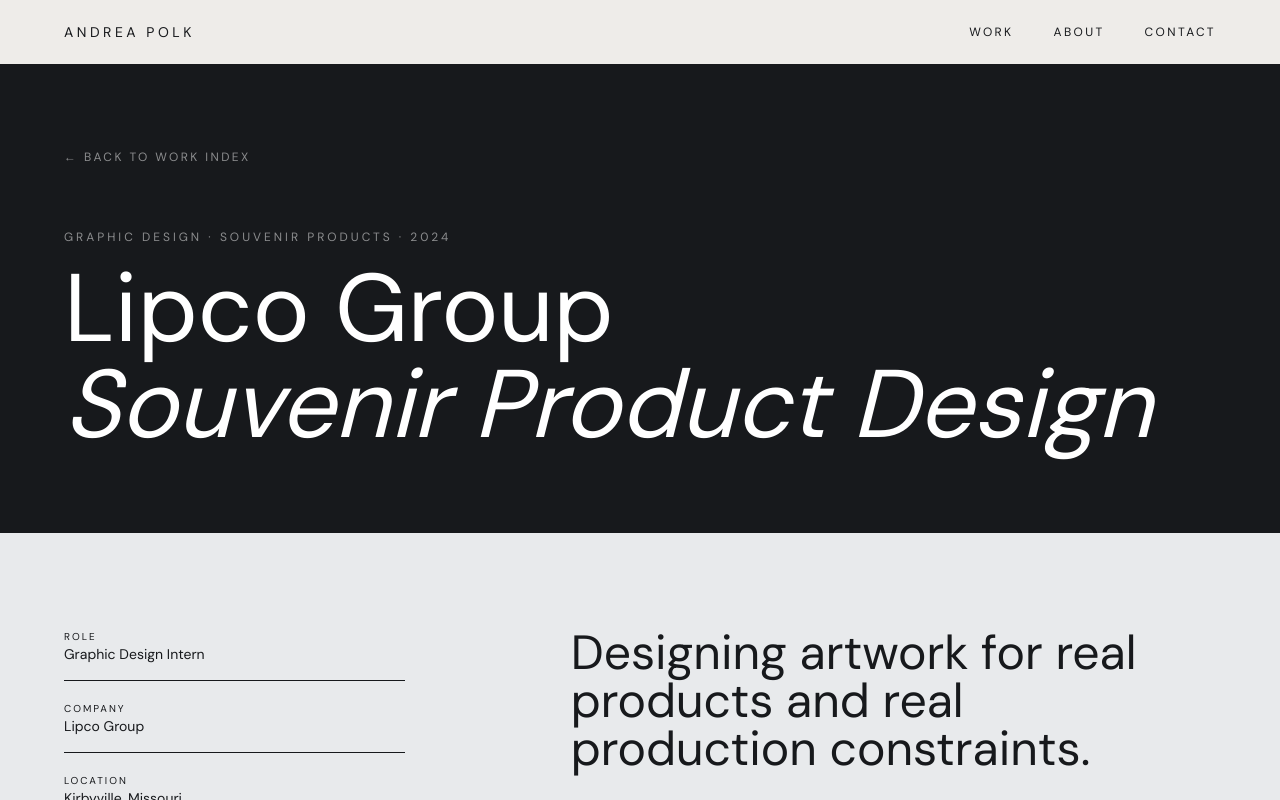
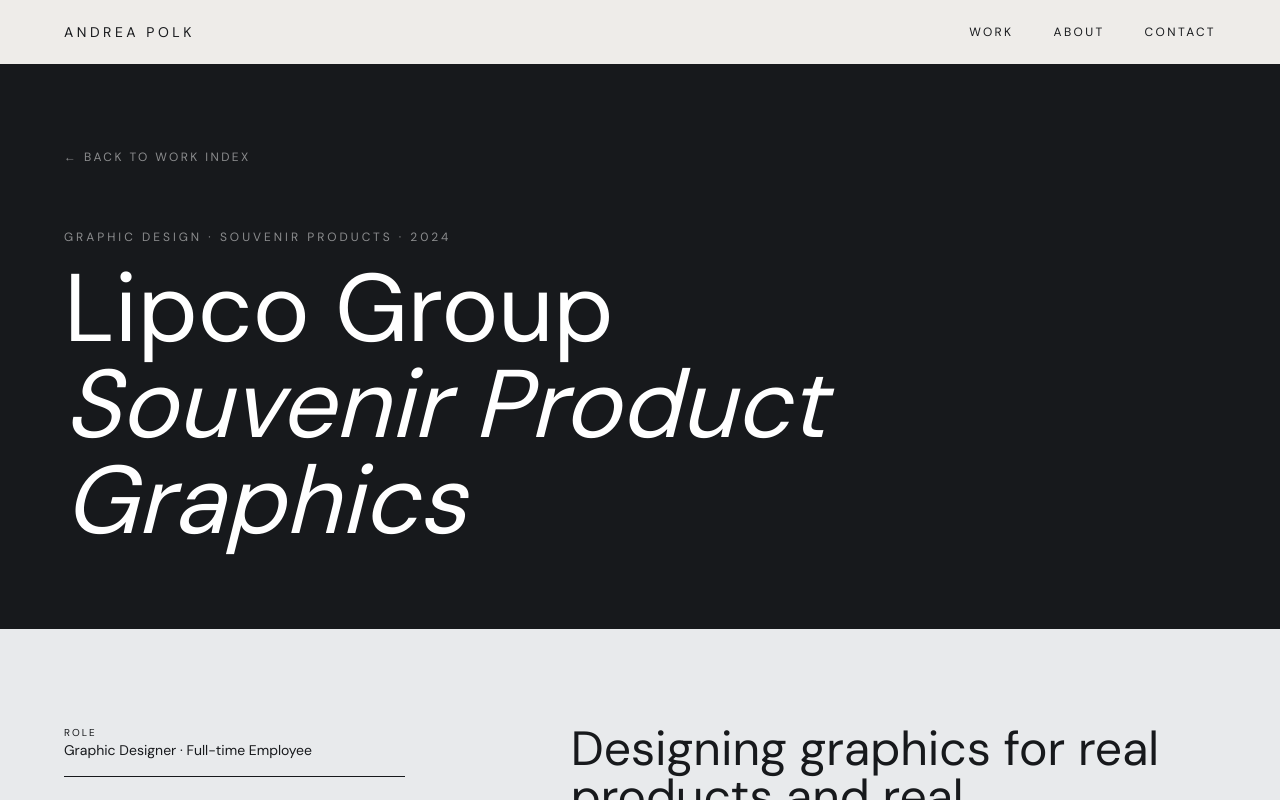
Before and after one commit to Beijooh13/My-Website-3, a React (Vite) app: page /project/lipco-souvenir-design in a window 1280 px wide. Shown: the top 800 px of the page. Built offline with nearby package versions, Linux system fonts and the light colour scheme; the HTML template or start-up script is replaced by a standard one.

Commit message:
Correct LIPCO employment and graphic design role

```diff
--- a/src/pages/LipcoProject.tsx
+++ b/src/pages/LipcoProject.tsx
@@ -11,8 +11,8 @@ interface Props { navigate: (page: string) => void }
 export default function LipcoProject({ navigate }: Props) {
   const images = [hwRed, hw2, hw3, hw4, hw1, hw6, hwLH]
   return <article className="page-enter">
-    <section className="pt-36 pb-20 px-8 md:px-16" style={{backgroundColor:'var(--color-ink)'}}><div className="max-w-screen-xl mx-auto"><button onClick={()=>navigate('work')} className="text-xs tracking-[0.2em] uppercase mb-16 text-white/50">← Back to Work Index</button><p className="text-xs tracking-[0.25em] uppercase mb-4 text-white/50">Graphic Design · Souvenir Products · 2024</p><h1 className="text-6xl md:text-8xl leading-none text-white" style={{fontFamily:'var(--font-display)'}}>Lipco Group<br/><em>Souvenir Product Design</em></h1></div></section>
-    <section className="py-24 px-8 md:px-16"><div className="max-w-screen-xl mx-auto grid md:grid-cols-12 gap-16"><div className="md:col-span-4 space-y-5">{[['Role','Graphic Design Intern'],['Company','Lipco Group'],['Location','Kirbyville, Missouri'],['Period','February–August 2024'],['Scope','Production graphics for souvenir merchandise']].map(([a,b])=><div key={a} className="border-b pb-4" style={{borderColor:'var(--color-border)'}}><p className="text-[10px] uppercase tracking-[0.2em]" style={{color:'var(--color-muted)'}}>{a}</p><p className="text-sm">{b}</p></div>)}</div><div className="md:col-span-7 md:col-start-6"><h2 className="text-4xl md:text-5xl mb-8" style={{fontFamily:'var(--font-display)'}}>Designing artwork for real products and real production constraints.</h2><p className="leading-relaxed mb-5" style={{color:'var(--color-muted)'}}>During my internship at Lipco Group, I created and adapted production-ready graphics for souvenir merchandise, including apparel, drinkware, keychains, magnets, plush, mugs, and snow globes.</p><p className="leading-relaxed" style={{color:'var(--color-muted)'}}>The apparel examples shown here come from that larger body of work. Holiday World is one shirt example within the internship, rather than a standalone collection. The work required accounting for print area, material, colour count, legibility, and the production method used for each object.</p></div></div></section>
-    <section className="px-8 md:px-16 pb-28"><div className="max-w-screen-xl mx-auto grid grid-cols-1 md:grid-cols-2 gap-4">{images.map((img,i)=><img key={i} src={img} alt={`Lipco souvenir product design ${i+1}`} className="w-full h-auto"/>)}</div></section>
+    <section className="pt-36 pb-20 px-8 md:px-16" style={{backgroundColor:'var(--color-ink)'}}><div className="max-w-screen-xl mx-auto"><button onClick={()=>navigate('work')} className="text-xs tracking-[0.2em] uppercase mb-16 text-white/50">← Back to Work Index</button><p className="text-xs tracking-[0.25em] uppercase mb-4 text-white/50">Graphic Design · Souvenir Products · 2024</p><h1 className="text-6xl md:text-8xl leading-none text-white" style={{fontFamily:'var(--font-display)'}}>Lipco Group<br/><em>Souvenir Product Graphics</em></h1></div></section>
+    <section className="py-24 px-8 md:px-16"><div className="max-w-screen-xl mx-auto grid md:grid-cols-12 gap-16"><div className="md:col-span-4 space-y-5">{[['Role','Graphic Designer · Full-time Employee'],['Company','Lipco Group'],['Location','Kirbyville, Missouri'],['Period','February–August 2024'],['Scope','Production graphics for souvenir merchandise']].map(([a,b])=><div key={a} className="border-b pb-4" style={{borderColor:'var(--color-border)'}}><p className="text-[10px] uppercase tracking-[0.2em]" style={{color:'var(--color-muted)'}}>{a}</p><p className="text-sm">{b}</p></div>)}</div><div className="md:col-span-7 md:col-start-6"><h2 className="text-4xl md:text-5xl mb-8" style={{fontFamily:'var(--font-display)'}}>Designing graphics for real products and real production constraints.</h2><p className="leading-relaxed mb-5" style={{color:'var(--color-muted)'}}>As a full-time graphic designer at Lipco Group, I created and adapted production-ready graphics for souvenir merchandise, including T-shirts, drinkware, keychains, magnets, plush, mugs, and snow globes.</p><p className="leading-relaxed" style={{color:'var(--color-muted)'}}>The T-shirt examples shown here are part of that larger body of graphic design work. Holiday World is one souvenir graphic example rather than a standalone collection. The work required accounting for print area, material, colour count, legibility, and the production method used for each object.</p></div></div></section>
+    <section className="px-8 md:px-16 pb-28"><div className="max-w-screen-xl mx-auto grid grid-cols-1 md:grid-cols-2 gap-4">{images.map((img,i)=><img key={i} src={img} alt={`Lipco souvenir graphic design ${i+1}`} className="w-full h-auto"/>)}</div></section>
   </article>
 }
```
